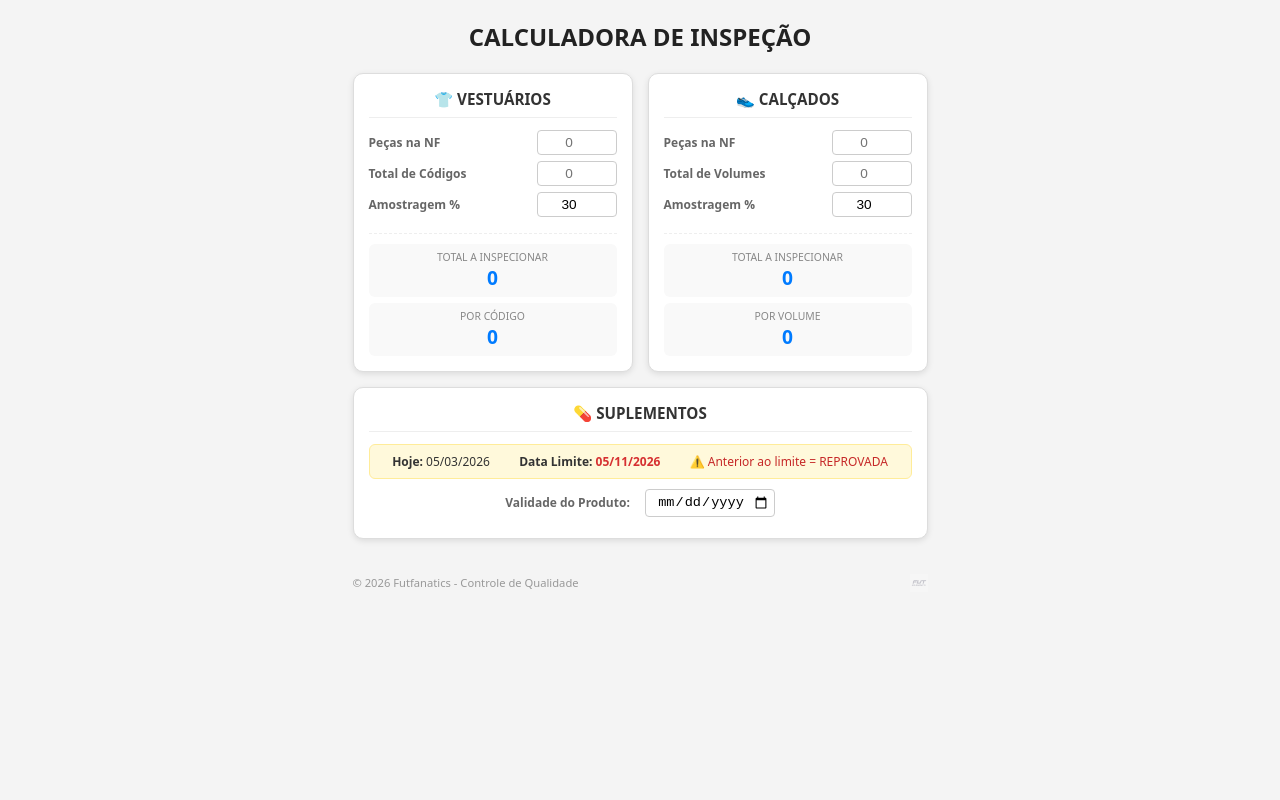
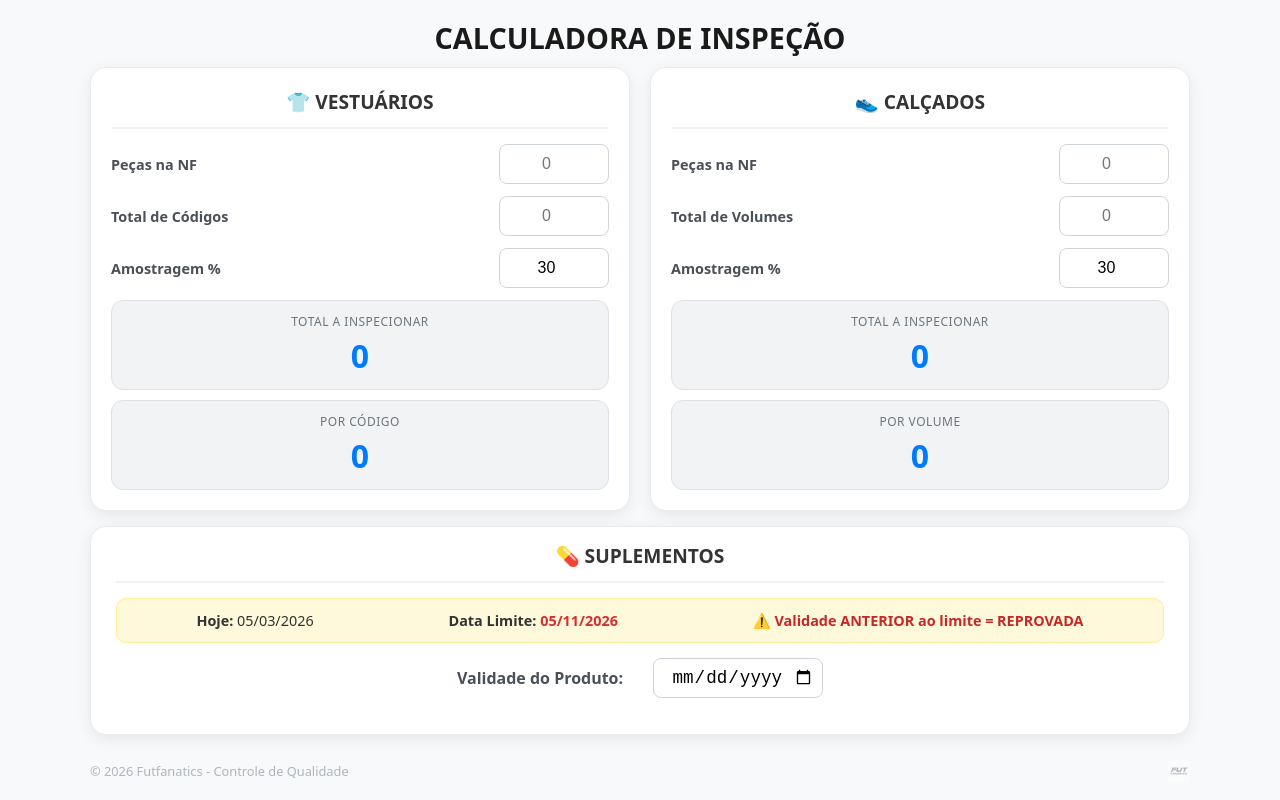
Before and after one commit to Gustavofut/calculadora-inspecao, a plain HTML site: page index.html in a window 1280 px wide. Drawn offline with Linux system fonts and the light colour scheme.

Commit message:
Update index.html

```diff
--- a/index.html
+++ b/index.html
@@ -6,137 +6,165 @@
 <title>CALCULADORA DE INSPEÇÃO</title>
 <style>
   * { box-sizing: border-box; }
+
   body {
     font-family: system-ui, -apple-system, sans-serif;
     margin: 0;
-    background-color: #f4f4f4;
+    background-color: #f8f9fa;
     color: #333;
+    height: 100vh;
     display: flex;
     flex-direction: column;
-    align-items: center; /* Centraliza o conteúdo horizontalmente */
-    padding: 20px;
+    overflow: hidden; /* Impede o scroll */
+    padding: 1vh 2vw;
   }
 
-  h1 { font-size: 1.5rem; margin: 0 0 20px 0; color: #222; }
+  h1 {
+    font-size: 1.8rem;
+    text-align: center;
+    margin: 10px 0;
+    color: #1a1a1a;
+  }
 
-  /* Grid de cards mais estreito e centralizado */
-  .container {
+  .main-container {
+    flex: 1;
     display: flex;
-    flex-wrap: wrap;
+    flex-direction: column;
     gap: 15px;
-    justify-content: center;
-    max-width: 900px; /* Limita a expansão para não espalhar */
+    max-width: 1100px;
+    margin: 0 auto;
+    width: 100%;
+    min-height: 0;
+  }
+
+  /* Linha de cima (Vestuário e Calçados) */
+  .top-row {
+    display: flex;
+    gap: 20px;
+    flex: 2; /* Ocupa mais espaço proporcional */
   }
 
   .card {
+    flex: 1;
     background: #fff;
-    border-radius: 10px;
-    box-shadow: 0 2px 6px rgba(0,0,0,0.1);
-    padding: 15px;
-    width: 280px; /* Cards menores e fixos */
-    border: 1px solid #ddd;
+    border-radius: 16px;
+    box-shadow: 0 4px 15px rgba(0,0,0,0.08);
+    padding: 20px;
     display: flex;
     flex-direction: column;
+    border: 1px solid #e9ecef;
   }
 
   h3 {
     display: flex;
     align-items: center;
     justify-content: center;
-    gap: 6px;
-    margin: 0 0 12px 0;
-    font-size: 0.95rem;
-    padding-bottom: 8px;
-    border-bottom: 1px solid #eee;
+    gap: 10px;
+    margin: 0 0 15px 0;
+    font-size: 1.2rem;
+    padding-bottom: 12px;
+    border-bottom: 2px solid #f1f3f5;
   }
 
+  /* Campos de preenchimento */
   .field-group {
     display: flex;
     justify-content: space-between;
     align-items: center;
-    margin-bottom: 6px; /* Informações mais próximas */
+    margin-bottom: 12px;
   }
 
-  label { font-size: 0.75rem; font-weight: 600; color: #666; }
+  label { font-size: 0.9rem; font-weight: 600; color: #495057; }
 
   input {
-    width: 80px;
-    padding: 4px;
-    border-radius: 4px;
-    border: 1px solid #ccc;
-    font-size: 0.85rem;
+    width: 110px;
+    padding: 10px;
+    border-radius: 8px;
+    border: 1px solid #ced4da;
+    font-size: 1rem;
     text-align: center;
+    transition: border-color 0.2s;
   }
 
-  /* Resultados compactos */
+  input:focus { border-color: #007bff; outline: none; background-color: #f8fbff; }
+
+  /* Blocos de resultado destacados */
   .out-container {
-    margin-top: 10px;
-    border-top: 1px dashed #eee;
-    padding-top: 10px;
+    margin-top: auto;
     display: flex;
     flex-direction: column;
-    gap: 6px;
+    gap: 10px;
   }
 
   .out-box {
-    background: #f9f9f9;
-    padding: 6px;
-    border-radius: 6px;
+    background: #f1f3f5;
+    padding: 12px;
+    border-radius: 12px;
     text-align: center;
+    border: 1px solid #dee2e6;
   }
 
-  .out-label { font-size: 0.65rem; color: #888; text-transform: uppercase; }
-  .out-value { font-size: 1.2rem; font-weight: 800; color: #007bff; }
+  .out-label { font-size: 0.75rem; color: #6c757d; text-transform: uppercase; letter-spacing: 0.5px; margin-bottom: 4px; }
+  .out-value { font-size: 2rem; font-weight: 800; color: #007bff; }
 
-  /* Suplementos Card */
+  /* Card Suplementos (Parte de baixo) */
   .suplementos-card {
-    width: 100%; /* Ocupa a largura dos dois cards de cima */
-    max-width: 575px;
+    flex: 1.2;
+    padding: 15px 25px;
   }
 
   .info-box {
     background-color: #fff9db;
     border: 1px solid #ffec99;
-    padding: 8px;
-    border-radius: 6px;
-    font-size: 0.75rem;
+    padding: 12px;
+    border-radius: 10px;
+    font-size: 0.9rem;
     display: flex;
     justify-content: space-around;
-    margin-bottom: 10px;
+    align-items: center;
+    margin-bottom: 15px;
   }
 
   .result-box {
     margin-top: 10px;
-    padding: 10px;
-    border-radius: 6px;
+    padding: 15px;
+    border-radius: 10px;
     display: none;
     font-weight: bold;
     text-align: center;
-    font-size: 0.8rem;
+    font-size: 1.1rem;
+    box-shadow: inset 0 2px 4px rgba(0,0,0,0.05);
   }
 
-  .status-green { background-color: #d4edda; color: #155724; }
-  .status-orange { background-color: #fff3cd; color: #856404; }
-  .status-red { background-color: #f8d7da; color: #721c24; }
+  .status-green { background-color: #d4edda; color: #155724; border: 1px solid #c3e6cb; }
+  .status-orange { background-color: #fff3cd; color: #856404; border: 1px solid #ffeeba; }
+  .status-red { background-color: #f8d7da; color: #721c24; border: 1px solid #f5c6cb; }
 
   footer {
-    margin-top: 20px;
-    width: 100%;
-    max-width: 575px;
-    font-size: 0.7rem;
-    color: #999;
+    padding: 10px 0;
+    font-size: 0.8rem;
+    color: #adb5bd;
     display: flex;
     justify-content: space-between;
     align-items: center;
   }
-  .logo-rodape { height: 18px; opacity: 0.2; }
+  .logo-rodape { height: 22px; opacity: 0.3; }
+
+  /* Ajuste para telas menores */
+  @media (max-height: 700px) {
+    h1 { margin: 5px 0; font-size: 1.4rem; }
+    .card { padding: 12px; }
+    .out-value { font-size: 1.6rem; }
+    .info-box { padding: 8px; margin-bottom: 8px; }
+  }
 </style>
 </head>
 <body>
 
   <h1>CALCULADORA DE INSPEÇÃO</h1>
 
-  <div class="container">
+  <div class="main-container">
+    <div class="top-row">
       <div class="card">
         <h3>👕 VESTUÁRIOS</h3>
         <div class="field-group">
@@ -190,18 +218,19 @@
           </div>
         </div>
       </div>
+    </div>
 
     <div class="card suplementos-card">
       <h3>💊 SUPLEMENTOS</h3>
       <div class="info-box">
         <div><strong>Hoje:</strong> <span id="s_hoje"></span></div>
         <div><strong>Data Limite:</strong> <span id="s_limite" style="color: #d63031; font-weight: 800;"></span></div>
-        <div style="color: #c62828;">⚠️ Anterior ao limite = REPROVADA</div>
+        <div style="color: #c62828; font-weight: bold;">⚠️ Validade ANTERIOR ao limite = REPROVADA</div>
       </div>
 
-      <div class="field-group" style="justify-content: center; gap: 15px;">
-        <label>Validade do Produto:</label>
-        <input id="s_data_input" type="date" style="width: 130px;">
+      <div class="field-group" style="justify-content: center; gap: 30px;">
+        <label style="font-size: 1rem;">Validade do Produto:</label>
+        <input id="s_data_input" type="date" style="width: 170px; font-size: 1.1rem; padding: 8px;">
       </div>
 
       <div id="s_resultado" class="result-box"></div>
@@ -232,10 +261,10 @@ function getDiffText(today, prodDate) {
   }
   if (m < 0) { y--; m += 12; }
   let res = [];
-  if (y > 0) res.push(`${y}a`);
-  if (m > 0) res.push(`${m}m`);
-  if (d > 0) res.push(`${d}d`);
-  return res.join(' ') || "0d";
+  if (y > 0) res.push(`${y} ano${y>1?'s':''}`);
+  if (m > 0) res.push(`${m} mê${m>1?'ses':'s'}`);
+  if (d > 0) res.push(`${d} dia${d>1?'s':''}`);
+  return res.join(' e ') || "0 dias";
 }
 
 function calcSection(nfId, partsId, pctId, totalId, perId){
@@ -276,16 +305,16 @@ function calcSuplementos() {
 
   if (prodDate < today) {
     resDiv.className = 'result-box status-red';
-    resDiv.innerHTML = `❌ VENCIDO`;
+    resDiv.innerHTML = `❌ PRODUTO JÁ VENCIDO`;
   } else if (prodDate < limitDate) {
     resDiv.className = 'result-box status-red';
-    resDiv.innerHTML = `🔴 REPROVADO (${diffText})`;
+    resDiv.innerHTML = `🔴 REPROVADO (Vida útil: ${diffText})`;
   } else if (prodDate >= limitDate && prodDate <= warningDate) {
     resDiv.className = 'result-box status-orange';
-    resDiv.innerHTML = `🟠 CONTATE O COMERCIAL (${diffText})`;
+    resDiv.innerHTML = `🟠 PARE! CONTATE O COMERCIAL (Vida útil: ${diffText})`;
   } else {
     resDiv.className = 'result-box status-green';
-    resDiv.innerHTML = `🟢 APROVADO (${diffText})`;
+    resDiv.innerHTML = `🟢 APROVADO (Vida útil: ${diffText})`;
   }
 }
 
```
Lines whose indentation alone changed are shown as unchanged.
